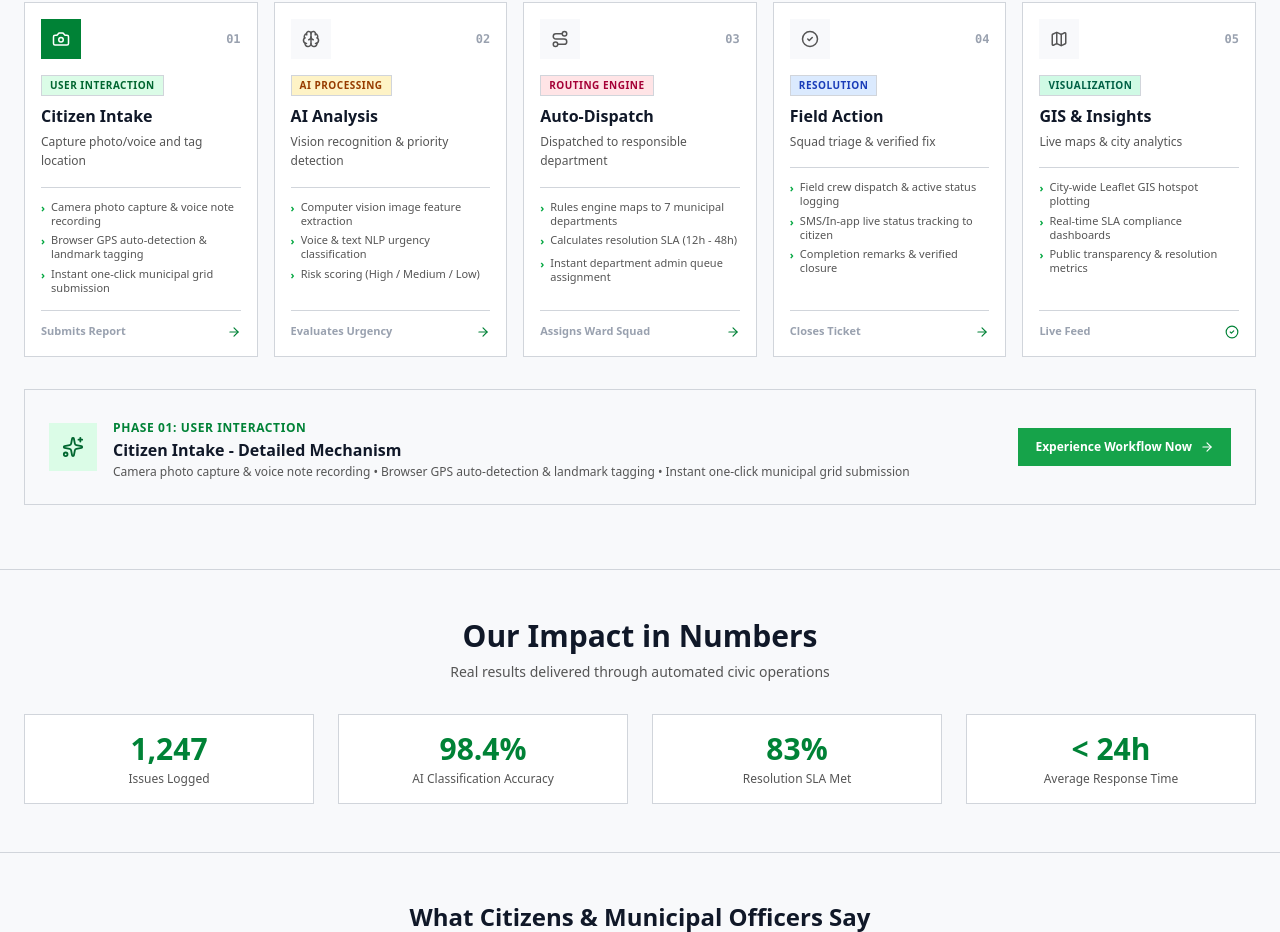
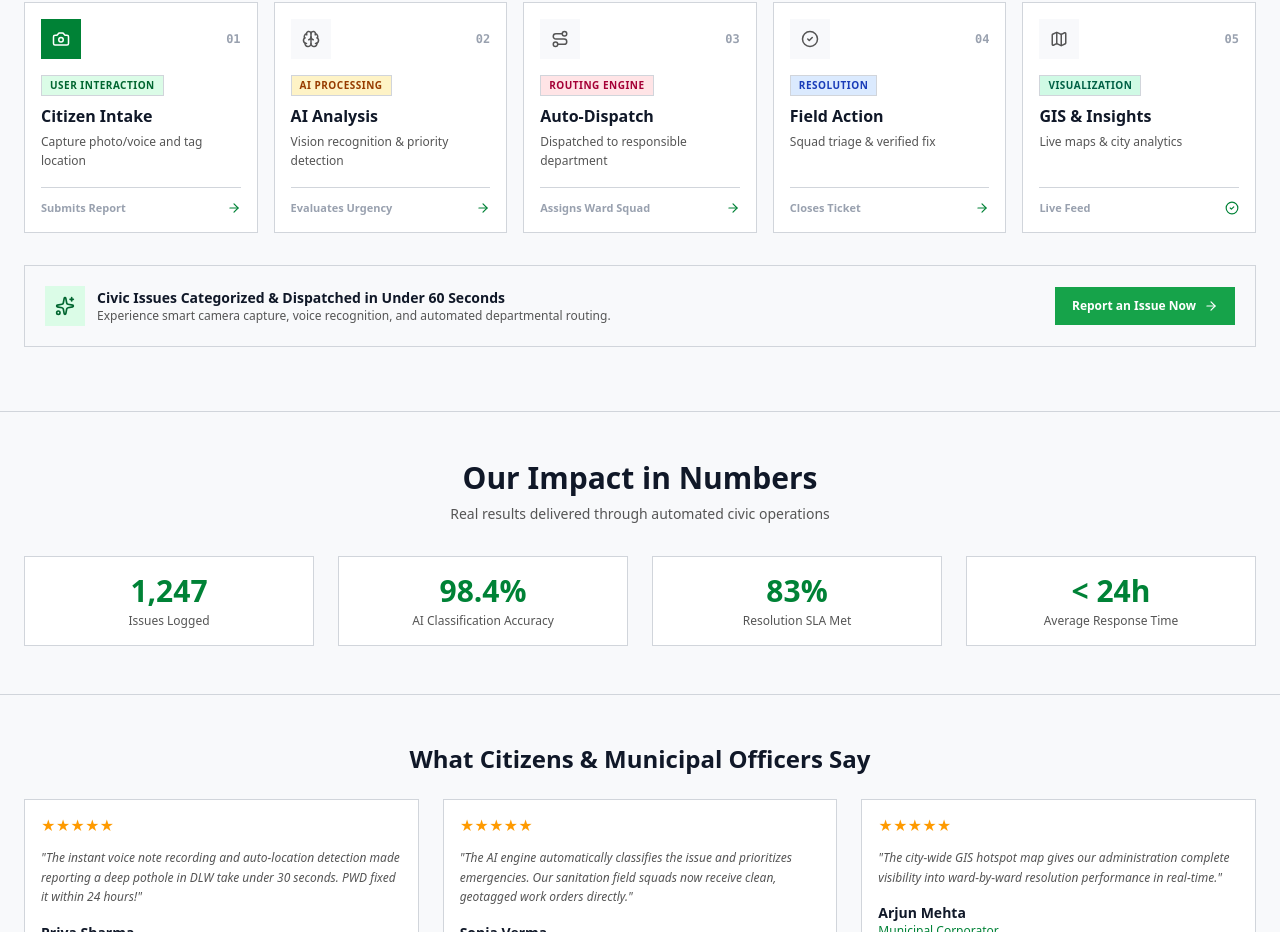
Before and after one commit to Chetna015/SMART-CITY, a React (Vite) app: page / in a window 1280 px wide. Shown: the part 779-1711 px from the top of the page. Built offline with nearby package versions, Linux system fonts and the light colour scheme.

Commit message:
Remove detailed bullet sub-points from landing page workflow cards

```diff
--- a/src/user/pages/Home.jsx
+++ b/src/user/pages/Home.jsx
@@ -20,11 +20,6 @@ export default function Home() {
       title: "Citizen Intake",
       icon: Camera,
       shortDesc: "Capture photo/voice and tag location",
-      details: [
-        "Camera photo capture & voice note recording",
-        "Browser GPS auto-detection & landmark tagging",
-        "Instant one-click municipal grid submission"
-      ],
       connectorText: "Submits Report"
     },
     {
@@ -35,11 +30,6 @@ export default function Home() {
       title: "AI Analysis",
       icon: Brain,
       shortDesc: "Vision recognition & priority detection",
-      details: [
-        "Computer vision image feature extraction",
-        "Voice & text NLP urgency classification",
-        "Risk scoring (High / Medium / Low)"
-      ],
       connectorText: "Evaluates Urgency"
     },
     {
@@ -50,11 +40,6 @@ export default function Home() {
       title: "Auto-Dispatch",
       icon: Route,
       shortDesc: "Dispatched to responsible department",
-      details: [
-        "Rules engine maps to 7 municipal departments",
-        "Calculates resolution SLA (12h - 48h)",
-        "Instant department admin queue assignment"
-      ],
       connectorText: "Assigns Ward Squad"
     },
     {
@@ -65,11 +50,6 @@ export default function Home() {
       title: "Field Action",
       icon: CheckCircle2,
       shortDesc: "Squad triage & verified fix",
-      details: [
-        "Field crew dispatch & active status logging",
-        "SMS/In-app live status tracking to citizen",
-        "Completion remarks & verified closure"
-      ],
       connectorText: "Closes Ticket"
     },
     {
@@ -80,11 +60,6 @@ export default function Home() {
       title: "GIS & Insights",
       icon: Map,
       shortDesc: "Live maps & city analytics",
-      details: [
-        "City-wide Leaflet GIS hotspot plotting",
-        "Real-time SLA compliance dashboards",
-        "Public transparency & resolution metrics"
-      ],
       connectorText: "Live Feed"
     }
   ];
@@ -185,19 +160,9 @@ export default function Home() {
                       {stage.title}
                     </h3>
 
-                    <p className="text-xs text-gray-500 leading-relaxed mb-4">
+                    <p className="text-xs text-gray-500 leading-relaxed">
                       {stage.shortDesc}
                     </p>
-
-                    {/* BULLET SUB-POINTS */}
-                    <ul className="space-y-1.5 text-[11px] text-gray-600 border-t border-gray-100 pt-3">
-                      {stage.details.map((point, pIdx) => (
-                        <li key={pIdx} className="flex items-start gap-1.5">
-                          <span className="text-green-600 font-bold">›</span>
-                          <span className="leading-tight">{point}</span>
-                        </li>
-                      ))}
-                    </ul>
                   </div>
 
                   {/* BOTTOM DIRECTIONAL ARROW */}
@@ -215,30 +180,27 @@ export default function Home() {
           </div>
         </div>
 
-        {/* ACTIVE STAGE HIGHLIGHT CALLOUT */}
-        <div className="mt-8 bg-gray-50 border border-gray-200 p-6 flex flex-col md:flex-row items-start md:items-center justify-between gap-4">
-          <div className="flex items-center gap-4">
-            <div className="w-12 h-12 bg-green-100 text-green-800 flex items-center justify-center font-bold text-lg shrink-0">
-              <Sparkles size={22} />
+        {/* BOTTOM WORKFLOW CTA */}
+        <div className="mt-8 bg-gray-50 border border-gray-200 p-5 flex flex-col md:flex-row items-center justify-between gap-4">
+          <div className="flex items-center gap-3">
+            <div className="w-10 h-10 bg-green-100 text-green-800 flex items-center justify-center font-bold text-lg shrink-0">
+              <Sparkles size={20} />
             </div>
             <div>
-              <span className="text-xs font-bold text-green-700 uppercase tracking-wider">
-                Phase {workflowStages[activeStage].stageNumber}: {workflowStages[activeStage].badge}
-              </span>
-              <h4 className="text-base font-bold text-gray-900">
-                {workflowStages[activeStage].title} - Detailed Mechanism
+              <h4 className="text-sm font-bold text-gray-900">
+                Civic Issues Categorized & Dispatched in Under 60 Seconds
               </h4>
-              <p className="text-xs text-gray-600 mt-0.5">
-                {workflowStages[activeStage].details.join(" • ")}
+              <p className="text-xs text-gray-500">
+                Experience smart camera capture, voice recognition, and automated departmental routing.
               </p>
             </div>
           </div>
 
           <Link
             to="/report"
-            className="sa-btn px-5 py-2 text-xs font-semibold whitespace-nowrap self-stretch md:self-auto justify-center"
+            className="sa-btn px-5 py-2.5 text-xs font-semibold whitespace-nowrap self-stretch md:self-auto justify-center"
           >
-            Experience Workflow Now <ArrowRight size={14} />
+            Report an Issue Now <ArrowRight size={14} />
           </Link>
         </div>
       </section>
```
